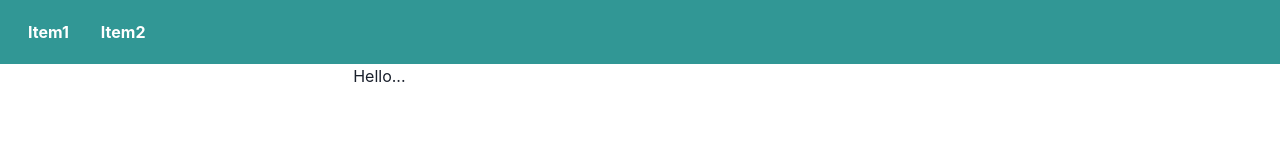
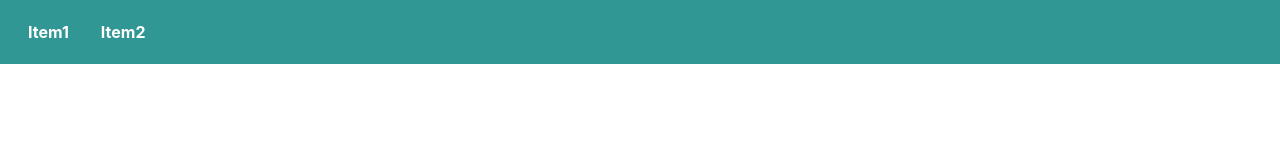
Before and after one commit to bensandison/green-move-client, a Next.js app: page / in a window 1280 px wide. Shown: the top 160 px of the page. Built offline with nearby package versions, Linux system fonts and the light colour scheme.

Commit message:
adjusted page layout

```diff
--- a/components/layouts.js
+++ b/components/layouts.js
@@ -1,11 +1,14 @@
 import Header from "./header";
+import { Container } from "@chakra-ui/react";
 
 // Shared layout between multiple pages:
 export default function Layout({ children }) {
 	return (
 		<>
 			<Header />
-			<main>{children}</main>
+			<Container as="main" maxW="container.lg">
+				{children}
+			</Container>
 		</>
 	);
 }
--- a/pages/index.js
+++ b/pages/index.js
@@ -1,18 +1,11 @@
-import { Container } from "@chakra-ui/react";
 import Head from "next/head";
 
 export default function Home() {
 	return (
-		<div>
-			<Head>
-				<title>GreenMove</title>
-				<meta name="description" content="GreenMove..." />
-				<link rel="icon" href="/favicon.ico" />
-			</Head>
-
-			<Container h="200vh">
-				<h1>Hello...</h1>
-			</Container>
-		</div>
+		<Head>
+			<title>GreenMove</title>
+			<meta name="description" content="GreenMove..." />
+			<link rel="icon" href="/favicon.ico" />
+		</Head>
 	);
 }
```
